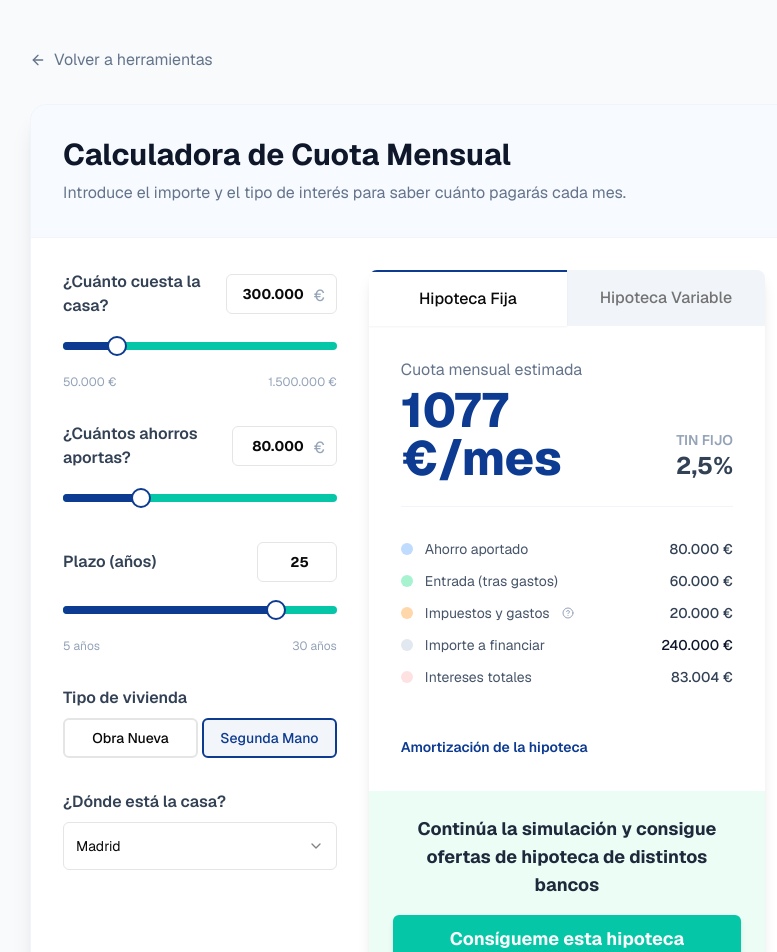
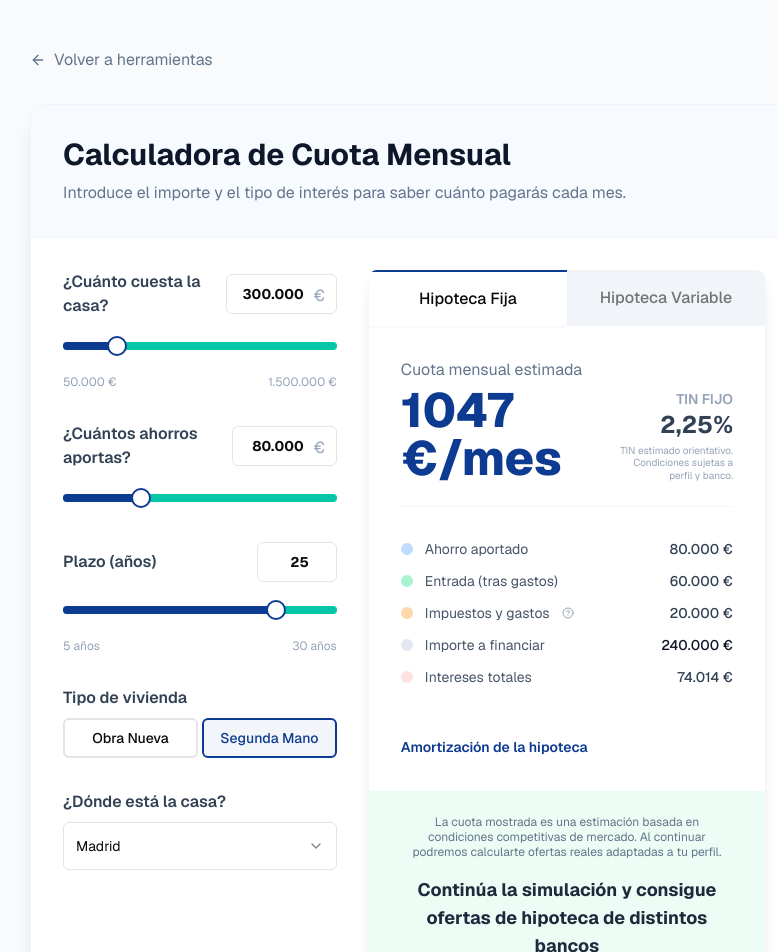
Before and after one commit to ebanion/credovia-web, a Next.js app: page /calculadoras/cuota in a window 1280 px wide. Shown: the top 952 px of the page, without its empty margins (226-1003 px from the left). Built offline with nearby package versions, Linux system fonts and the light colour scheme.

Commit message:
Update mortgage calculator rates and UI text
Co-authored-by: edubanonrodriguez <edubanonrodriguez@gmail.com>

```diff
--- a/app/simulador/_components/MortgageCalculator.tsx
+++ b/app/simulador/_components/MortgageCalculator.tsx
@@ -43,10 +43,10 @@ export default function MortgageCalculator() {
   const MAX_TERM = 30
 
   // Interest rates (mock data - constants)
-  const FIXED_RATE = 1.74 // 1.74% TIN
-  const VARIABLE_RATE_FIRST_YEAR = 1.05
+  const FIXED_RATE = 2.25 // 2.25% TIN (Updated for commercial/simulator)
+  const VARIABLE_RATE_FIRST_YEAR = 2.25 // 2.25% Initial TIN
   const EURIBOR = 2.6 // Example Euribor
-  const SPREAD = 0.61 // Differential
+  const SPREAD = 0.50 // Differential 0.5%
 
   useEffect(() => {
     updateMortgage()
@@ -233,7 +233,12 @@ export default function MortgageCalculator() {
 
                       <div className="flex justify-between items-center text-sm">
                         <span className="font-bold text-slate-700">TIN fijo</span>
-                        <span className="font-bold text-emerald-600 text-lg">{results.tin.toFixed(2)}%</span>
+                        <div className="text-right">
+                          <span className="font-bold text-emerald-600 text-lg block">{results.tin.toFixed(2)}%</span>
+                          <span className="text-[10px] text-slate-400 font-normal leading-tight block max-w-[150px]">
+                            TIN estimado orientativo. Condiciones sujetas a perfil y banco.
+                          </span>
+                        </div>
                       </div>
                     </TabsContent>
 
@@ -241,21 +246,29 @@ export default function MortgageCalculator() {
                       <div className="text-center pb-6 border-b border-emerald-100">
                         <p className="text-slate-600 font-medium mb-1">Cuota mensual estimada</p>
                         <div className="text-5xl font-bold text-slate-900 tracking-tight">
-                          {formatCurrency(results.monthlyQuota * 0.9)} {/* Simple variable estimate */}
+                          {formatCurrency(results.monthlyQuota)} {/* Simple variable estimate */}
                           <span className="text-xl text-slate-500 font-normal ml-1">/mes</span>
                         </div>
                         <p className="text-xs text-slate-500 mt-2">* Estimación primer año</p>
                       </div>
 
-                       <div className="space-y-2">
-                        <div className="flex justify-between items-center text-sm">
-                          <span className="font-bold text-slate-700">TIN 1º año</span>
-                          <span className="font-bold text-emerald-600 text-lg">{VARIABLE_RATE_FIRST_YEAR}%</span>
+                       <div className="space-y-4">
+                        <div className="flex justify-between items-start text-sm">
+                          <span className="font-bold text-slate-700 mt-1">TIN 1º año</span>
+                          <div className="text-right">
+                             <span className="font-bold text-emerald-600 text-lg block">{VARIABLE_RATE_FIRST_YEAR}%</span>
+                             <span className="text-[10px] text-slate-400 font-normal leading-tight block max-w-[150px]">
+                                TIN estimado orientativo.
+                             </span>
+                          </div>
                         </div>
                         <div className="flex justify-between items-center text-sm">
                           <span className="font-bold text-slate-700">TIN resto años</span>
                           <span className="font-bold text-emerald-600">Euribor + {SPREAD}%</span>
                         </div>
+                        <p className="text-[10px] text-slate-400 text-right w-full">
+                           Condiciones finales dependen de perfil y banco.
+                        </p>
                       </div>
                     </TabsContent>
 
@@ -347,6 +360,9 @@ export default function MortgageCalculator() {
                     </div>
 
                     <div className="mt-8">
+                      <p className="text-center text-xs text-slate-500 mb-3 leading-tight px-4">
+                        La cuota mostrada es una estimación basada en condiciones competitivas de mercado. Al continuar podremos calcularte ofertas reales adaptadas a tu perfil.
+                      </p>
                       <Button className="w-full bg-emerald-500 hover:bg-emerald-600 text-white font-bold py-6 text-lg shadow-lg shadow-emerald-200 rounded-xl">
                         Consígueme esta hipoteca
                       </Button>
--- a/components/calculators/QuotaCalculator.tsx
+++ b/components/calculators/QuotaCalculator.tsx
@@ -22,9 +22,9 @@ import {
 } from "@/components/ui/tooltip"
 
 // --- CONSTANTS & DEFAULTS ---
-const DEFAULT_TIN_FIXED = 2.5 // 2.5%
-const DEFAULT_TIN_VAR_INITIAL = 2.0 // 2.0%
-const DEFAULT_EURIBOR = 3.0 // 3.0% (Simulated)
+const DEFAULT_TIN_FIXED = 2.25 // 2.25%
+const DEFAULT_TIN_VAR_INITIAL = 2.25 // 2.25%
+const DEFAULT_EURIBOR = 2.6 // 2.6% (Consistent with other simulator)
 const DEFAULT_DIFFERENTIAL = 0.5 // 0.5%
 
 export function QuotaCalculator() {
@@ -259,6 +259,9 @@ export function QuotaCalculator() {
                     <div className="text-right">
                       <p className="text-sm font-semibold text-slate-400 uppercase">TIN Fijo</p>
                       <p className="text-2xl font-bold text-slate-700">{tinFixed.toLocaleString("es-ES")}%</p>
+                      <p className="text-[10px] text-slate-400 mt-1 max-w-[150px] leading-tight ml-auto">
+                        TIN estimado orientativo. Condiciones sujetas a perfil y banco.
+                      </p>
                     </div>
                   </div>
 
@@ -304,6 +307,9 @@ export function QuotaCalculator() {
                         {calculation.quotaVarYear1.toLocaleString("es-ES", { minimumFractionDigits: 0, maximumFractionDigits: 0 })} €/mes
                       </p>
                       <p className="text-xs text-slate-400 mt-1">TIN {tinVarInitial}%</p>
+                      <p className="text-[10px] text-slate-400 mt-1 leading-tight max-w-[120px]">
+                        TIN estimado orientativo.
+                      </p>
                     </div>
                     <div className="text-right">
                       <p className="text-slate-500 text-sm mb-1">Resto años</p>
@@ -311,6 +317,9 @@ export function QuotaCalculator() {
                         {calculation.quotaVarRest.toLocaleString("es-ES", { minimumFractionDigits: 0, maximumFractionDigits: 0 })} €/mes
                       </p>
                       <p className="text-xs text-slate-400 mt-1">Euríbor + {differential}%</p>
+                      <p className="text-[10px] text-slate-400 mt-1 leading-tight">
+                         Condiciones finales según perfil.
+                      </p>
                     </div>
                   </div>
 
@@ -351,6 +360,9 @@ export function QuotaCalculator() {
               </div>
 
               <div className="bg-emerald-50 p-6 text-center space-y-4">
+                <p className="text-xs text-slate-500 leading-tight px-2">
+                   La cuota mostrada es una estimación basada en condiciones competitivas de mercado. Al continuar podremos calcularte ofertas reales adaptadas a tu perfil.
+                </p>
                 <h3 className="font-bold text-slate-800 text-lg">
                   Continúa la simulación y consigue ofertas de hipoteca de distintos bancos
                 </h3>
```
